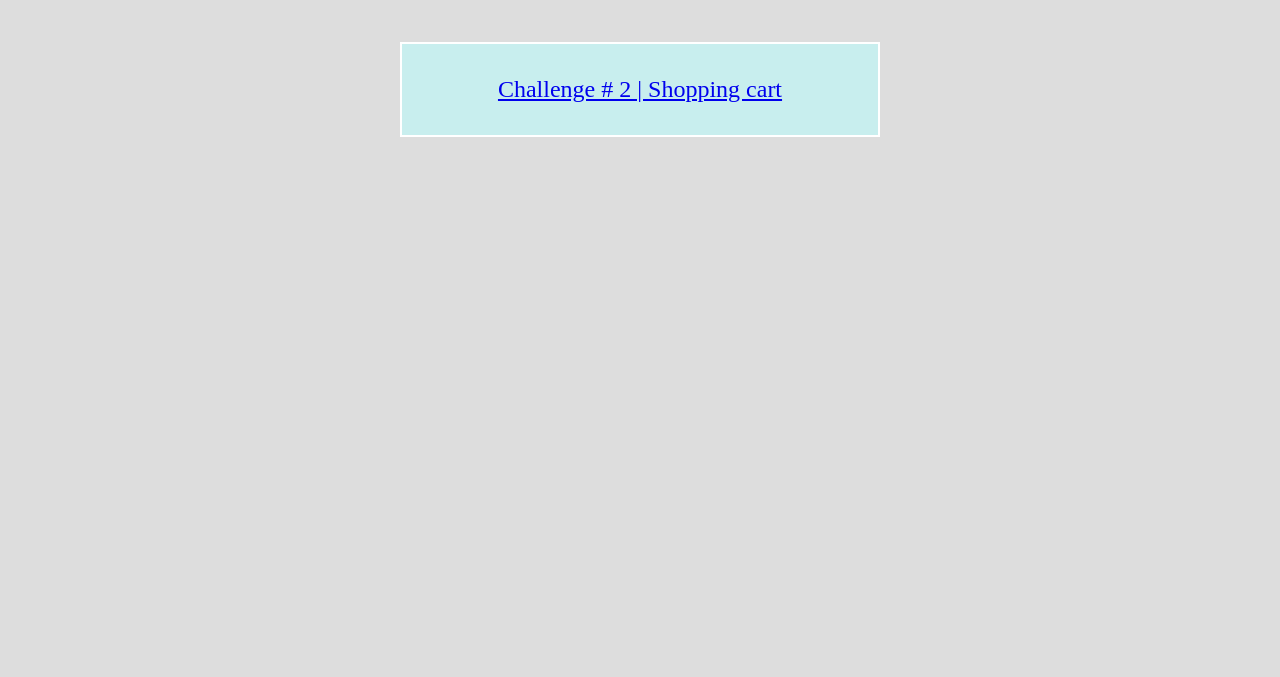
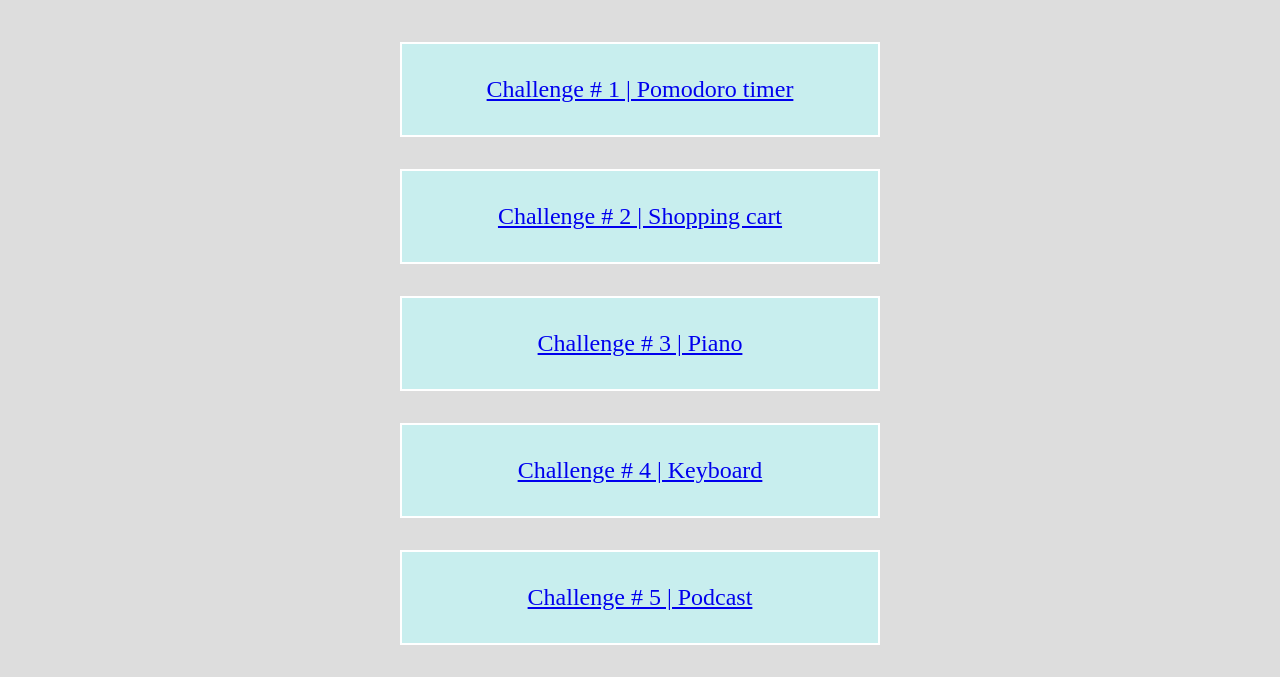
Before and after one commit to Shouryamup/caw-javascript-challenges, a plain HTML site: page index.html in a window 1280 px wide. Shown: the part 355-1032 px from the top of the page. Before the commit the page ends 800 px from the top, so only its background shows below. Drawn offline with Linux system fonts and the light colour scheme.

Commit message:
made changes to index file

```diff
--- a/index.html
+++ b/index.html
@@ -20,11 +20,20 @@
 <!-- <div class="all-links"> -->
 <div class ="all-links">
     <div class="links">
+        <a href="challenge-1\index.html">Challenge # 1 | Pomodoro timer</a>
+    </div>
+    <div class="links">
         <a href="challenge-2\index.html">Challenge # 2 | Shopping cart</a>
     </div>
-        <!-- <div class="links">
-            <a href=" ">Challenge  2 </a>
-        </div> -->
+    <div class="links">
+        <a href="challenge-3\index.html">Challenge # 3 | Piano</a>
+    </div>
+    <div class="links">
+        <a href="challenge-4\index.html">Challenge # 4 | Keyboard</a>
+    </div>
+    <div class="links">
+        <a href="challenge-5\index.html">Challenge # 5 | Podcast</a>
+    </div>
 </div>
 <!-- </div> -->
 
```
